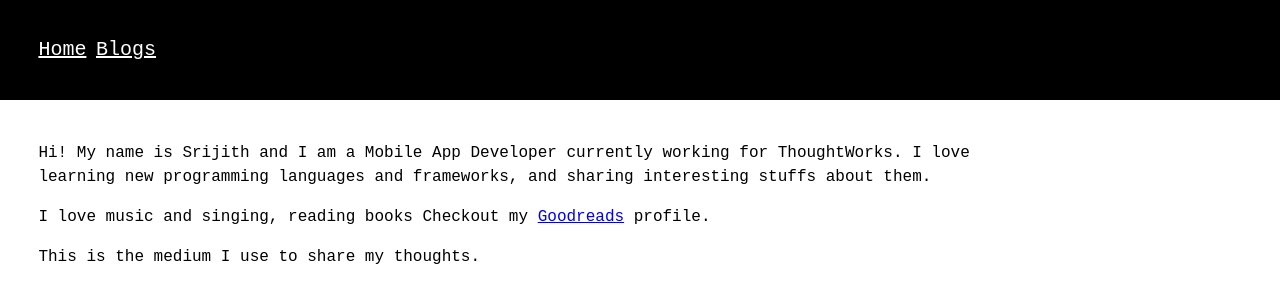
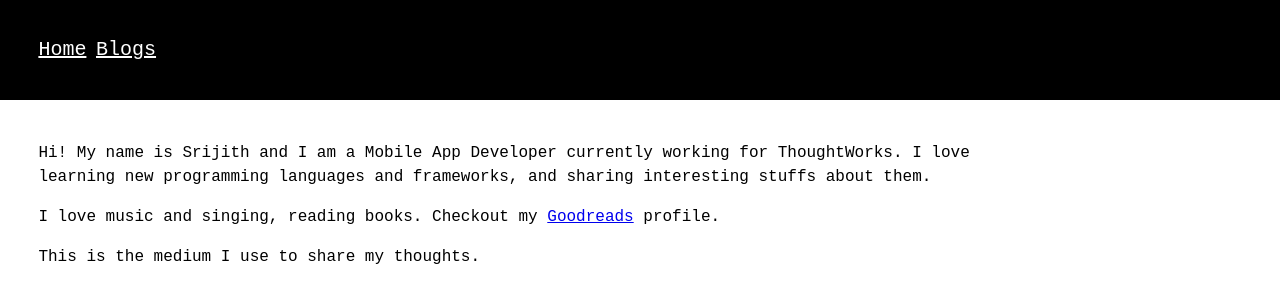
Before and after one commit to sjthn/sjthn.github.io, a Jekyll site: the page built from about.md, in a window 1280 px wide. Shown: the top 303 px of the page. Built offline with Jekyll 4.4.1, drawn with Linux system fonts in a browser that asks for light colours; our own code applies the rules of GitHub Pages for plain Markdown files.

```diff
--- a/Gemfile
+++ b/Gemfile
@@ -4,6 +4,4 @@ source "https://rubygems.org"
 
 git_source(:github) {|repo_name| "https://github.com/#{repo_name}" }
 
-gem "github-pages", "~> 202"
-
-gem "nokogiri", ">= 1.10.8"
+gem "github-pages", "~> 207"
--- a/about.md
+++ b/about.md
@@ -1,5 +1,5 @@
 Hi! My name is Srijith and I am a Mobile App Developer currently working for ThoughtWorks. I love learning new programming languages and frameworks, and sharing interesting stuffs about them.
 
-I love music and singing, reading books Checkout my [Goodreads](https://www.goodreads.com/user/show/97465253-srijith){:target="_blank"} profile.
+I love music and singing, reading books. Checkout my [Goodreads](https://www.goodreads.com/user/show/97465253-srijith){:target="_blank"} profile.
 
 This is the medium I use to share my thoughts.
```
Also changed, not shown: Gemfile.lock.
